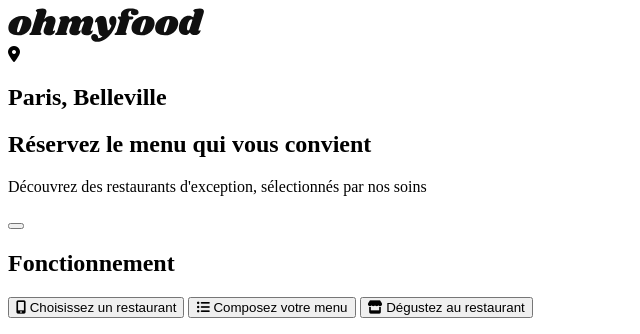
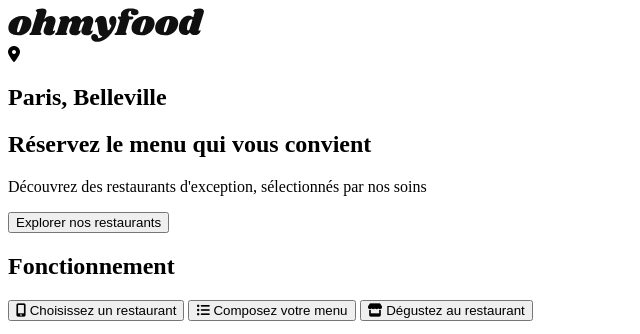
Before and after one commit to Astora59/ohmyfood_p3, a plain HTML site: page index.html in a window 1280 px wide. Shown: the top 334 px of the page, without its empty margins (0-640 px from the left). Drawn offline with Linux system fonts and the light colour scheme.

Commit message:
added button text on explore_button

```diff
--- a/index.html
+++ b/index.html
@@ -30,7 +30,7 @@
     <section class="explore">
         <h1>Réservez le menu qui vous convient</h1>
         <p>Découvrez des restaurants d'exception, sélectionnés par nos soins</p>
-        <button class="explore__button"></button>
+        <button class="explore__button">Explorer nos restaurants</button>
     </section>
 
 
```
